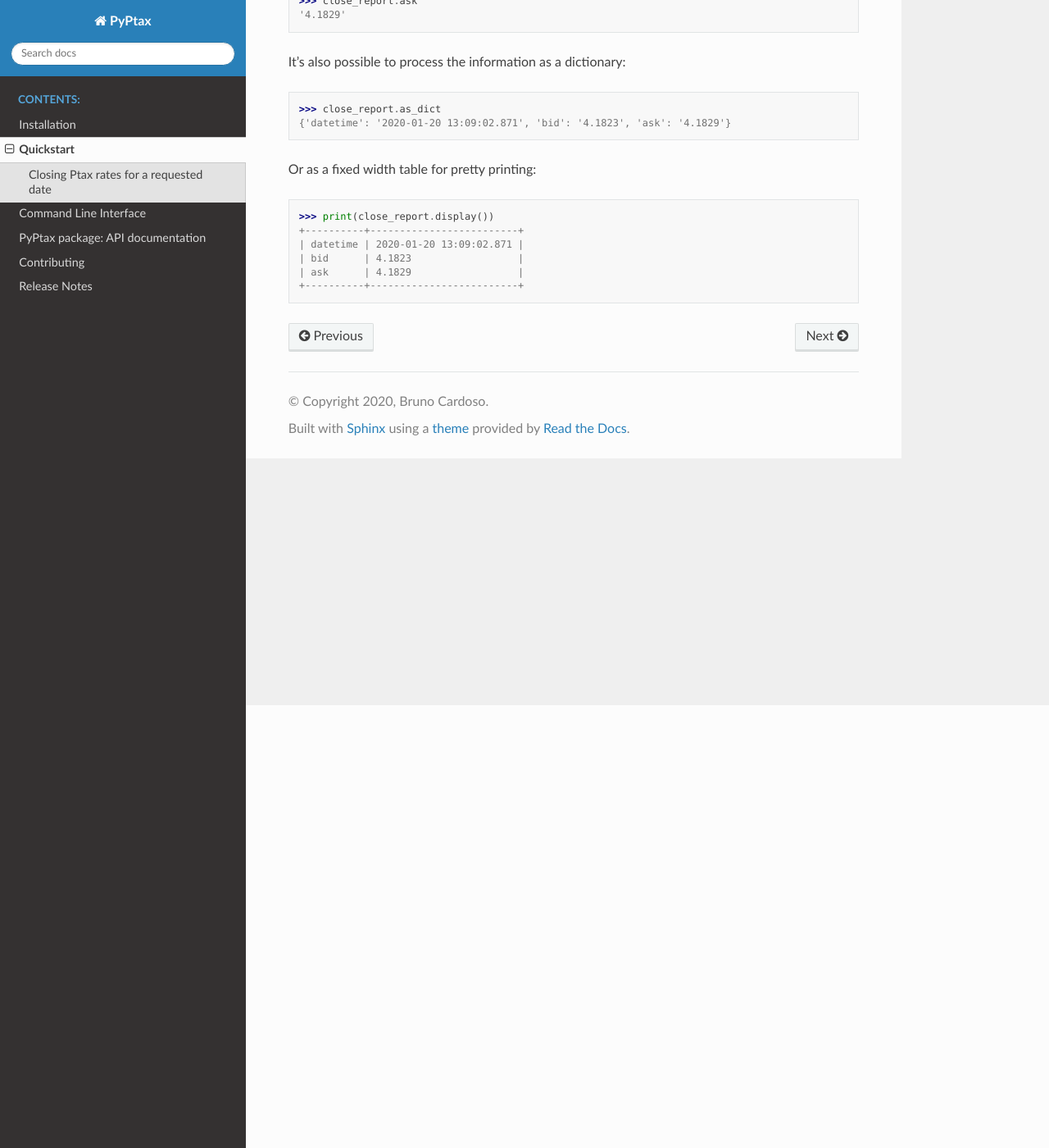
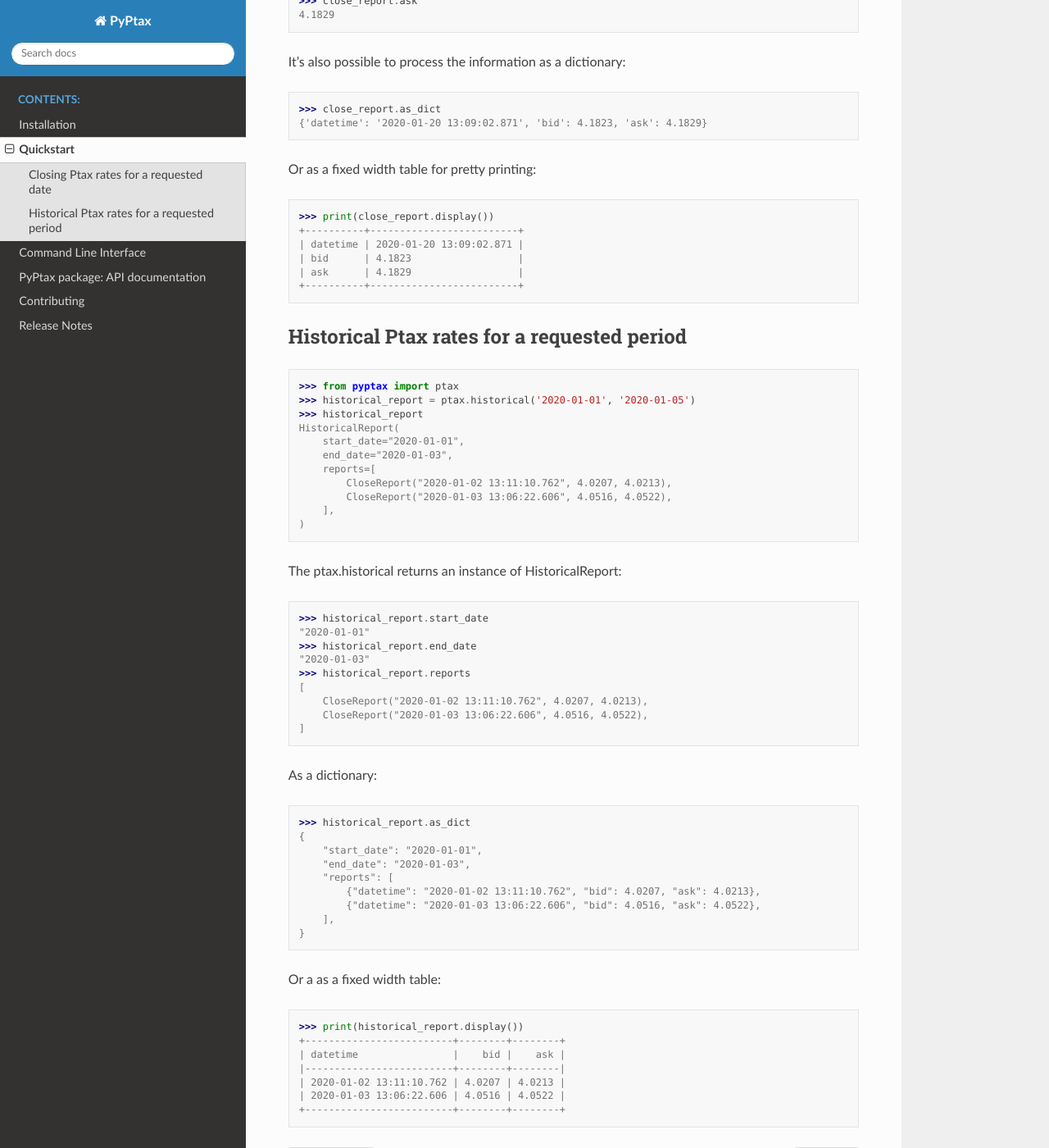
Before and after one commit to brunobcardoso/pyptax, a Sphinx documentation site: the page built from docs/quickstart.rst, in a window 1280 px wide and 1400 px high, scrolled down 540 px. Shown: the whole window at 82% size. Built offline with Sphinx 7.4.7 and the Read the Docs theme 2.0.0, drawn with Linux system fonts in a browser that asks for light colours; some of the changed text lies outside the part shown.

Commit message:
Add historical feature (#14)
* Add HistoricalReport dataclass

* Refactor CloseReport to dataclass

* Refactor HistoricalReport.reports

Return a list of CloseReports objetcts instead of a dict

* Add HistoricalResource

* Add historical interface

* Add historical command

* Refactor close tests

* Remove dependency on test close resource

* Fix historical resource parser

* Update docs

* Fix dev installation instruction

* Remove _static from sphinx config

* Add documentation build to tox

* Retrieve rates as it is instead of parsing it to string

* Update documentation with correct rates format

* Fix CLI docstrings

```diff
--- a/docs/conf.py
+++ b/docs/conf.py
@@ -60,4 +60,4 @@ html_theme = "sphinx_rtd_theme"
 # Add any paths that contain custom static files (such as style sheets) here,
 # relative to this directory. They are copied after the builtin static files,
 # so a file named "default.css" will overwrite the builtin "default.css".
-html_static_path = ["_static"]
+html_static_path = []
--- a/docs/installation.rst
+++ b/docs/installation.rst
@@ -21,4 +21,4 @@ PyPtax is actively developed on GitHub, where the code is available under the MI
 
     $ git clone https://github.com/brunobcardoso/pyptax.git
     $ cd pyptax
-    $ pip install .
+    $ pip install -e ".[dev]"
--- a/docs/quickstart.rst
+++ b/docs/quickstart.rst
@@ -34,3 +34,52 @@ Or as a fixed width table for pretty printing:
     | bid      | 4.1823                  |
     | ask      | 4.1829                  |
     +----------+-------------------------+
+
+Historical Ptax rates for a requested period
+--------------------------------------------
+
+    >>> from pyptax import ptax
+    >>> historical_report = ptax.historical('2020-01-01', '2020-01-05')
+    >>> historical_report
+    HistoricalReport(
+        start_date="2020-01-01",
+        end_date="2020-01-03",
+        reports=[
+            CloseReport("2020-01-02 13:11:10.762", 4.0207, 4.0213),
+            CloseReport("2020-01-03 13:06:22.606", 4.0516, 4.0522),
+        ],
+    )
+
+The ptax.historical returns an instance of HistoricalReport:
+
+    >>> historical_report.start_date
+    "2020-01-01"
+    >>> historical_report.end_date
+    "2020-01-03"
+    >>> historical_report.reports
+    [
+        CloseReport("2020-01-02 13:11:10.762", 4.0207, 4.0213),
+        CloseReport("2020-01-03 13:06:22.606", 4.0516, 4.0522),
+    ]
+
+As a dictionary:
+
+    >>> historical_report.as_dict
+    {
+        "start_date": "2020-01-01",
+        "end_date": "2020-01-03",
+        "reports": [
+            {"datetime": "2020-01-02 13:11:10.762", "bid": 4.0207, "ask": 4.0213},
+            {"datetime": "2020-01-03 13:06:22.606", "bid": 4.0516, "ask": 4.0522},
+        ],
+    }
+
+Or a as a fixed width table:
+
+    >>> print(historical_report.display())
+    +-------------------------+--------+--------+
+    | datetime                |    bid |    ask |
+    |-------------------------+--------+--------|
+    | 2020-01-02 13:11:10.762 | 4.0207 | 4.0213 |
+    | 2020-01-03 13:06:22.606 | 4.0516 | 4.0522 |
+    +-------------------------+--------+--------+
```
Also changed, not shown: other parts of docs/quickstart.rst (+5 -5 lines), README.md (+50 -13 lines), docs/cli.rst (+24 -0 lines), .travis.yml, 11 other files.
